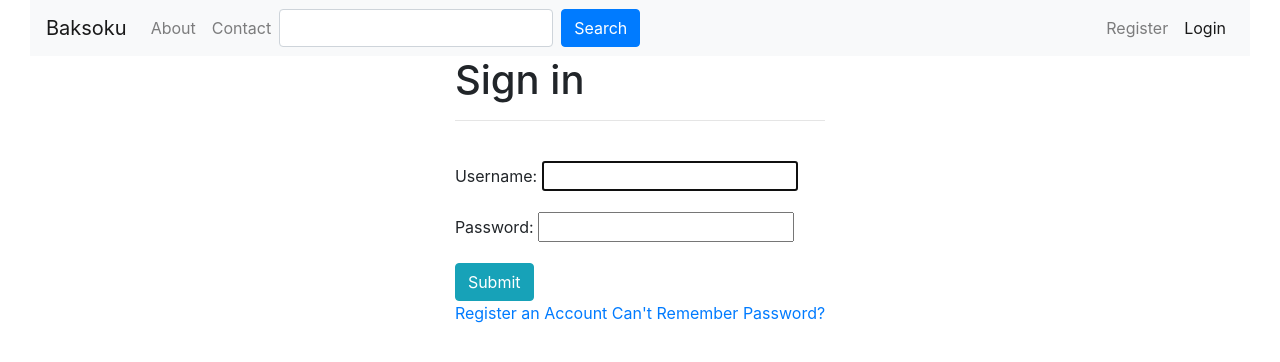
After one commit to frifaie/posmeatball, a Django app: page /login/ in a window 1280 px wide. The commit adds this page. Shown: the top 362 px of the page. Run offline with Django 3.2, Linux system fonts and the light colour scheme; some libraries are stand-ins or nearby versions.

Commit message:
skeleton 2/login

```diff
--- /dev/null
+++ b/src/accounts/templates/accounts/login.html
@@ -0,0 +1,27 @@
+{% extends "base.html" %}
+{% load static %}
+{% block base_head %}    <title>Baksoku|Login</title> {% endblock %}
+{% block content %}
+
+ <div class="container-fluid">
+
+     <div class="row justify-content-md-center">
+		 <div class="col-md-auto">
+             <h1>Sign in</h1>
+             <hr>
+             <br>
+
+             <form method="POST" action="">{% csrf_token %}
+                 {{ form.as_p }}
+                 <button type="submit" class="btn btn-info">Submit</button>
+                 <br/>
+                 <a href="#">Register an Account</a>
+                 <a href="{% url 'password_reset' %}">Can't Remember Password?</a>
+
+             </form>
+		 </div>
+	 </div>
+
+</div>
+
+{% endblock %}
--- /dev/null
+++ b/src/accounts/urls.py
@@ -0,0 +1,39 @@
+from django.contrib.auth import views
+from django.urls import path, reverse_lazy
+
+from django.contrib.auth.views import (
+    LoginView,
+    LogoutView,
+    PasswordResetView,
+    PasswordResetDoneView,
+    PasswordChangeView,
+    PasswordChangeDoneView,
+    PasswordResetConfirmView,
+    PasswordResetCompleteView
+)
+
+#app_name = 'accounts'
+urlpatterns = [
+    path('login/', LoginView.as_view(template_name='accounts/login.html'), name='login'),
+    path('logout/', LogoutView.as_view(template_name='accounts/logged_out.html'), name='logout'), #next_page=reverse_lazy('login')), name='logout'),
+
+    path('password_change/',
+         views.PasswordChangeView.as_view(template_name='accounts/password_change_form.html'),
+         name='password_change'),
+    path('password_change/done/',
+         views.PasswordChangeDoneView.as_view(template_name='accounts/password_change_done.html'),
+         name='password_change_done'),
+
+    path('password_reset/',
+         views.PasswordResetView.as_view(template_name='accounts/password_reset_form.html'),
+         name='password_reset'),
+    path('password_reset/done/',
+         views.PasswordResetDoneView.as_view(template_name='accounts/password_reset_done.html'),
+         name='password_reset_done'),
+    path('reset/<uidb64>/<token>/',
+         views.PasswordResetConfirmView.as_view(template_name='accounts/password_reset_confirm.html'),
+         name='password_reset_confirm'),
+    path('reset/done/',
+         views.PasswordResetCompleteView.as_view(template_name='accounts/password_reset_complete.html'),
+         name='password_reset_complete'),
+]
--- a/src/baksoapp/settings.py
+++ b/src/baksoapp/settings.py
@@ -37,6 +37,7 @@ INSTALLED_APPS = [
     'django.contrib.sessions',
     'django.contrib.messages',
     'django.contrib.staticfiles',
+    'accounts',
 ]
 
 MIDDLEWARE = [
@@ -118,3 +119,8 @@ USE_TZ = True
 # https://docs.djangoproject.com/en/2.0/howto/static-files/
 
 STATIC_URL = '/static/'
+
+LOGIN_URL = '/login/'
+LOGIN_REDIRECT_URL = '/'
+
+EMAIL_BACKEND = 'django.core.mail.backends.console.EmailBackend'
--- a/src/baksoapp/urls.py
+++ b/src/baksoapp/urls.py
@@ -14,14 +14,17 @@ Including another URLconf
     2. Add a URL to urlpatterns:  path('blog/', include('blog.urls'))
 """
 from django.contrib import admin
-from django.urls import path
+from django.urls import path, include
 from django.views.generic import TemplateView
 
-from .views import ContactFormView
+from .views import ContactFormView #, LoginView, LogoutView
 
 urlpatterns = [
     path('', TemplateView.as_view(template_name="home_page.html"), name='home'),
     path('about/', TemplateView.as_view(template_name="about.html"), name='about'),
     path('contact/', ContactFormView.as_view(), name='contact'),
+    # path('login/', LoginView.as_view(), name='login'),
+    # path('logout/', LogoutView.as_view(), name='logout'),
+    path('', include('accounts.urls')),
     path('admin/', admin.site.urls),
 ]
--- a/src/templates/base/navbar.html
+++ b/src/templates/base/navbar.html
@@ -1,6 +1,9 @@
 {% url 'home' as home_url %}
 {% url 'about' as about_url %}
 {% url 'contact' as contact_url %}
+{% url 'login' as login_url %}
+{% url 'logout' as logout_url %}
+{% url 'account:register' as register_url %}
 
 <div class="container-fluid">
 		<div class="col-md-12">
@@ -28,20 +31,29 @@
 						</button>
 					</form>
 					<ul class="navbar-nav ml-md-auto">
-						<li class="nav-item active">
-							 <a class="nav-link" href="#">Link <span class="sr-only">(current)</span></a>
-						</li>
-						<li class="nav-item dropdown">
-							 <a class="nav-link dropdown-toggle" href="http://example.com" id="navbarDropdownMenuLink" data-toggle="dropdown">Dropdown link</a>
-							<div class="dropdown-menu dropdown-menu-right" aria-labelledby="navbarDropdownMenuLink">
-								 <a class="dropdown-item" href="#">Action</a> <a class="dropdown-item" href="#">Another action</a> <a class="dropdown-item" href="#">Something else here</a>
-								<div class="dropdown-divider">
-								</div> <a class="dropdown-item" href="#">Separated link</a>
-							</div>
-						</li>
+						{% if request.user.is_authenticated %}
+       <li class="nav-item dropdown">
+        <a class="nav-link dropdown-toggle" href="#" id="navbarDropdown" role="button" data-toggle="dropdown" aria-haspopup="true" aria-expanded="false">
+          Account
+        </a>
+        <div class="dropdown-menu" aria-labelledby="navbarDropdown">
+          <a class="dropdown-item {% if request.path == account_url %}active{% endif %}" href="#">Home</a>
+          <a class="dropdown-item" href="#">Billing</a>
+          <a class='dropdown-item' href='#'>Library</a>
+          <div class="dropdown-divider"></div>
+          <a class="dropdown-item" href="{{ logout_url }}">Logout</a>
+        </div>
+      </li>
+      {% else %}
+       <li class="nav-item {% if request.path == register_url %}active{% endif %}">
+        <a class="nav-link" href="{{ register_url }}">Register</a>
+      </li>
+      <li class="nav-item {% if request.path == login_url %}active{% endif %}">
+        <a class="nav-link" href="{{ login_url }}">Login</a>
+      </li>
+      {% endif %}
 					</ul>
 				</div>
 			</nav>
 		</div>
 	</div>
-</div>
```
Also changed, not shown: src/accounts/templates/accounts/logged_out.html (added, +18 -0 lines), src/accounts/templates/accounts/password_change_done.html (added, +16 -0 lines), src/accounts/templates/accounts/password_change_form.html (added, +67 -0 lines), src/accounts/templates/accounts/password_reset_complete.html (added, +17 -0 lines), src/accounts/templates/accounts/password_reset_confirm.html (added, +41 -0 lines), src/accounts/templates/accounts/password_reset_done.html (added, +20 -0 lines), src/accounts/templates/accounts/password_reset_email.html (added, +14 -0 lines), src/accounts/templates/accounts/password_reset_form.html (added, +28 -0 lines), src/baksoapp/views.py (+52 -3 lines), src/templates/auth/login.html (added, +24 -0 lines), src/db.sqlite3.
